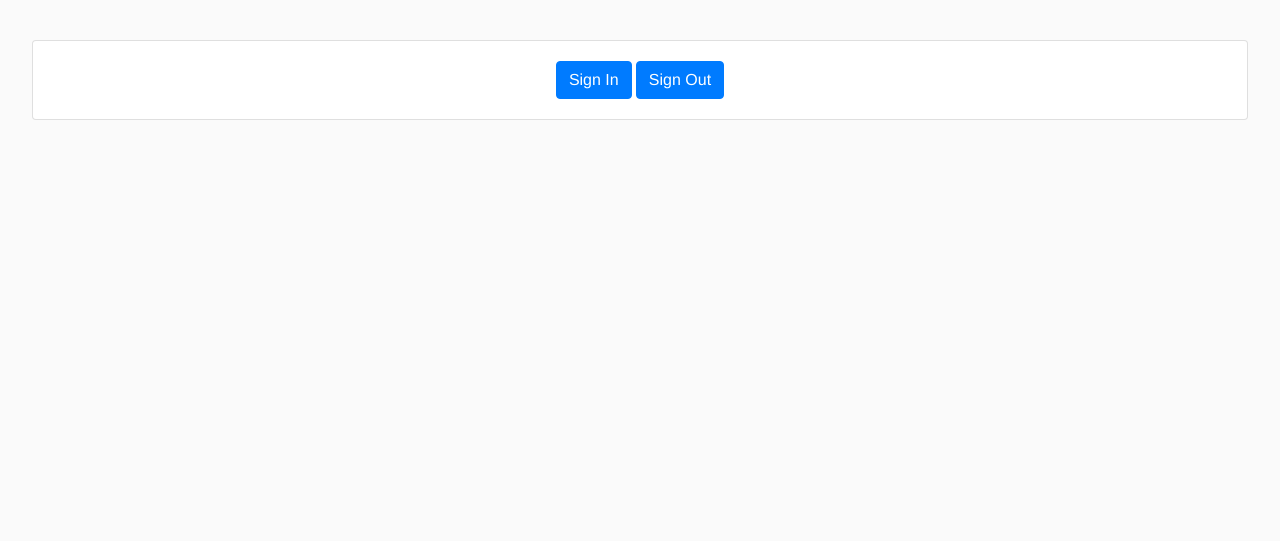
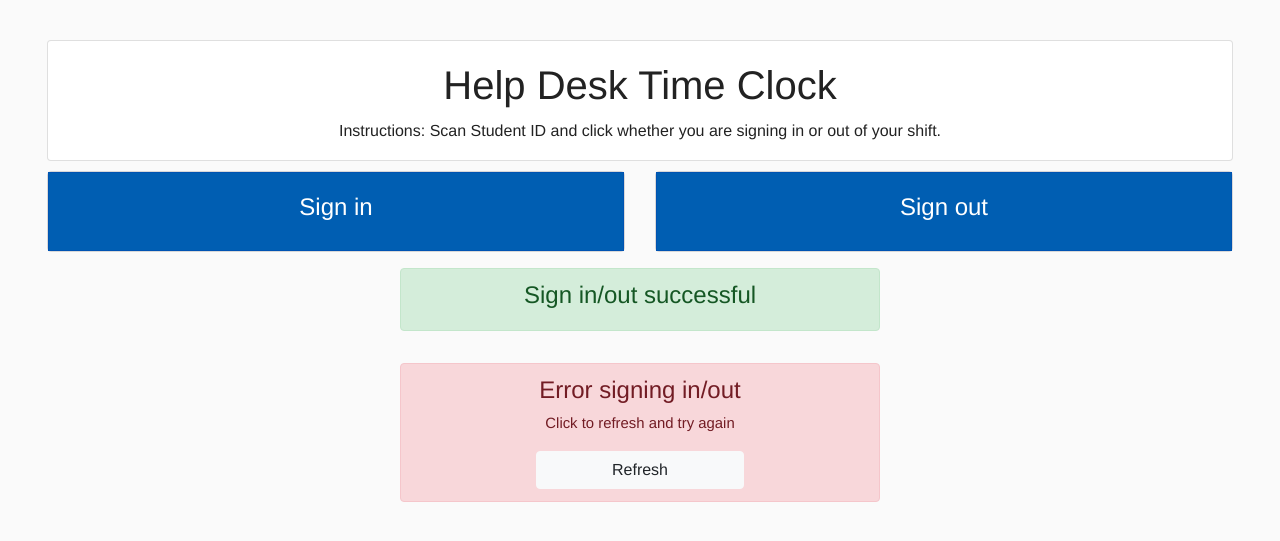
Before and after one commit to betheluniversity/help-desk-sign-in, a Python web app: template app/templates/student_employees/index.html in a window 1280 px wide. Shown: the part 88-629 px from the top of the page. Run offline with Jinja, Linux system fonts and the light colour scheme; the template is opened without the code that fills it, so the values that code supplies are empty; some libraries are stand-ins or nearby versions.

Commit message:
testing more visuals
Testing more with Bootstrap (collapse, buttons, alerts). Visuals are still a work in progress

```diff
--- a/app/spreadsheet.py
+++ b/app/spreadsheet.py
@@ -106,7 +106,6 @@ def flagged_cells(hd_row, py_row, flag_num, skipped):
     else:  # if false, time in and out values are printed to flagged_items as is
         cell_list[5].value = convert12(py_input[py_row]['In'])
         cell_list[6].value = convert12(py_input[py_row]['Out'])
-    cell_list[7].value = 'FLAGGED'
     flagged_items.update_cells(cell_list)
     return
 
--- a/app/static/hd_shifts.css
+++ b/app/static/hd_shifts.css
@@ -109,3 +109,9 @@ a.nav-link:focus, a.nav-link:hover.active {
     margin: 20px auto;
     max-width: 95%;
 }
+
+#sign-in-button, #sign-out-button, #show-shifts {
+    background-color: #005eb2;
+    border: 1px solid #0053b2;
+    color: #fff;
+}
--- a/app/templates/full_time_staff/generate_shifts.html
+++ b/app/templates/full_time_staff/generate_shifts.html
@@ -2,5 +2,4 @@
 
 {% block tab_content %}
     <!-- Test code for how to load shift information, this is incomplete -->
-    <a class="nav-buttons btn btn-link" href="https://tinyurl.com/y6tp7ylg">HD Sign In</a>
 {% endblock %}
--- a/app/templates/help_desk_base.html
+++ b/app/templates/help_desk_base.html
@@ -27,7 +27,7 @@
             <script src="https://ajax.googleapis.com/ajax/libs/jquery/3.4.0/jquery.min.js"></script>
 
             <!-- Latest compiled Javascript -->
-            <script src="https://maxcdn.bootstrapcdn.com/bootstrap/4.1.0/js/bootstrap.min.js"></script>
+            <script src="https://stackpath.bootstrapcdn.com/bootstrap/4.3.1/js/bootstrap.min.js"></script>
         {% endblock %}
 
         {% block nav%}{% include 'nav.html' %}{% endblock %}
--- a/app/templates/student_employees/index.html
+++ b/app/templates/student_employees/index.html
@@ -1,12 +1,45 @@
 {% extends 'help_desk_base.html' %}
 
 {% block body_content %}
-
-<div class="card info">
-    <div class="card-body text-center">
-        <a href="#" class="btn btn-primary">Sign In</a>
-        <a href="#" class="btn btn-primary">Sign Out</a>
+    <div class="col-md-12">
+        <div class="card info">
+            <div class="card-body text-center">
+                <h1 class="card-title">Help Desk Time Clock</h1>
+                <h6 class="card-text">Instructions: Scan Student ID and click whether you are signing
+                    in or out of your shift.</h6>
+            </div>
+        </div>
+        <div class="row">
+            <div class="col-md-6">
+                <a class="dashboard-link" href="#">
+                    <div class="card dashboard-card text-center">
+                        <div class="card-body" id="sign-in-button">
+                            <h4>Sign in</h4>
+                        </div>
+                    </div>
+                </a>
+            </div>
+            <div class="col-md-6">
+                <a class="dashboard-link" href="#">
+                    <div class="card dashboard-card text-center">
+                        <div class="card-body" id="sign-out-button">
+                            <h4>Sign out</h4>
+                        </div>
+                    </div>
+                </a>
+            </div>
+        </div>
+        <div class="row">
+            <div class="alert alert-success text-center m-3 mb-3 mx-auto" role="alert" style="width: 30rem;">
+                <h4 class="alert-heading">Sign in/out successful</h4>
+            </div>
+        </div>
+        <div class="row">
+            <div class="alert alert-danger text-center m-3 mb-3 mx-auto" role="alert" style="width: 30rem;">
+                <h4 class="alert-heading">Error signing in/out</h4>
+                <p>Click to refresh and try again</p>
+                <a href="#" class="btn btn-light" style="width: 13rem;">Refresh</a>
+            </div>
+        </div>
     </div>
-</div>
-
 {% endblock %}
```
Also changed, not shown: app/templates/full_time_staff/index.html (+14 -5 lines), app/templates/index.html (+6 -5 lines).
